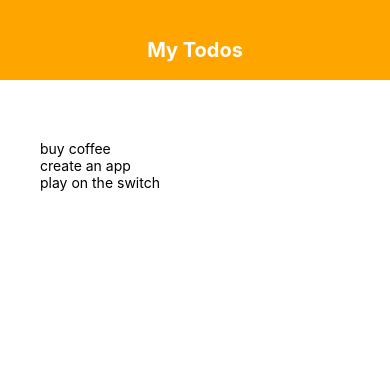
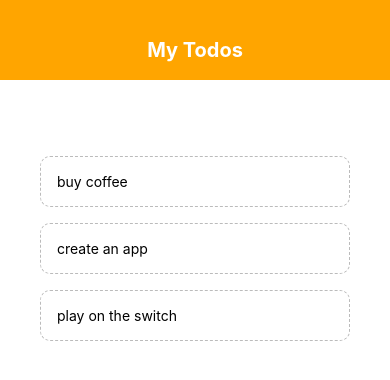
Before and after one commit to masterchief-00/react-native-tut, a React Native app: screen / in a window 390 px wide. Shown: the top 380 px of the page. Built offline with nearby package versions, Linux system fonts and the light colour scheme.

Commit message:
lesson 10: ToDo app

```diff
--- a/App.js
+++ b/App.js
@@ -1,6 +1,7 @@
 import React, { useState } from "react";
 import { StyleSheet, View, Text, FlatList } from "react-native";
-import Header from "./components/header";
+import Header from "./components/Header";
+import TodoItem from "./components/TodoItem";
 
 export default function App() {
   const [todos, setTodos] = useState([
@@ -8,6 +9,12 @@ export default function App() {
     { text: "create an app", key: 2 },
     { text: "play on the switch", key: 3 },
   ]);
+
+  const pressHandler = (key) => {
+    setTodos((prevTodos) => {
+      return prevTodos.filter((todo) => todo.key != key);
+    });
+  };
   return (
     <View style={styles.container}>
       {/* Header */}
@@ -17,7 +24,7 @@ export default function App() {
         <View style={styles.list}>
           <FlatList
             data={todos}
-            renderItem={({ item }) => <Text>{item.text}</Text>}
+            renderItem={({ item }) => <TodoItem pressHandler={pressHandler} item={item} />}
           />
         </View>
       </View>
--- /dev/null
+++ b/components/TodoItem.js
@@ -0,0 +1,25 @@
+import React from "react";
+import { StyleSheet, Text, TouchableOpacity } from "react-native";
+
+export default function TodoItem({ item, pressHandler }) {
+  return (
+    <TouchableOpacity
+      onPress={() => {
+        pressHandler(item.key);
+      }}
+    >
+      <Text style={styles.item}>{item.text}</Text>
+    </TouchableOpacity>
+  );
+}
+
+const styles = StyleSheet.create({
+  item: {
+    padding: 16,
+    marginTop: 16,
+    borderColor: "#bbb",
+    borderWidth: 1,
+    borderStyle: "dashed",
+    borderRadius: 10,
+  },
+});
```
